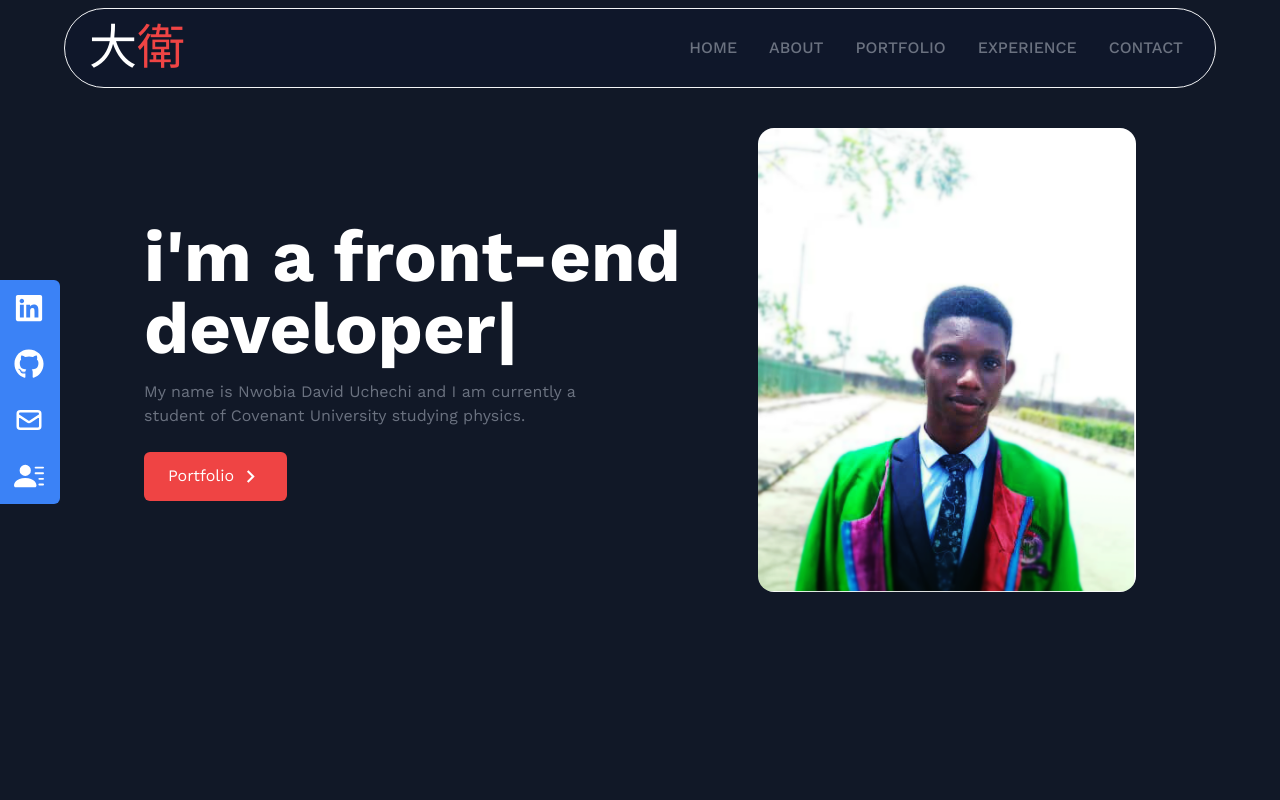
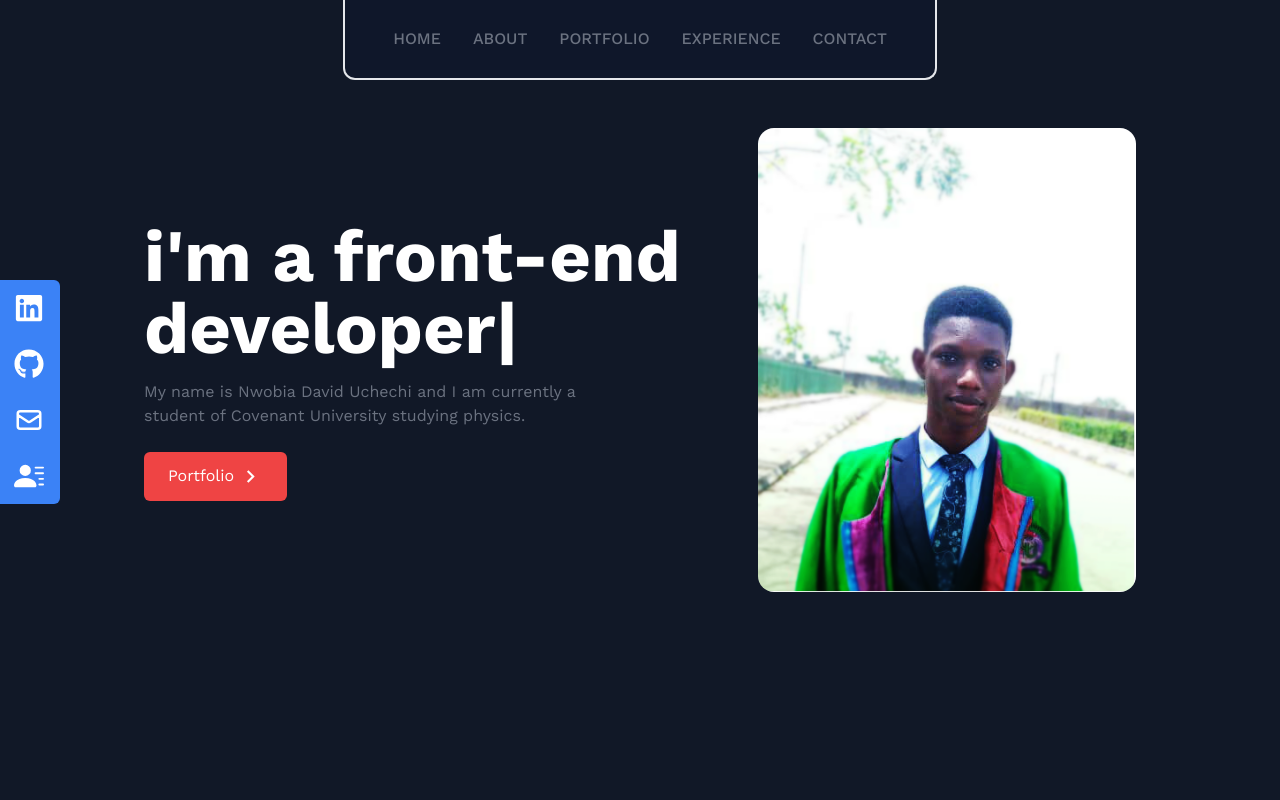
Before and after one commit to NwobiaDavid/portfolio, a React (Create React App) app: page / in a window 1280 px wide. Shown: the top 800 px of the page. Built offline with nearby package versions, Linux system fonts and the light colour scheme.

Commit message:
updated the navbar

```diff
--- a/src/components/Footer.jsx
+++ b/src/components/Footer.jsx
@@ -40,12 +40,9 @@ const Links =[
     {
         id:4,
         child:(
-
             <>  Resume  < BsFillPersonLinesFill  size={30}/>  </>
-
         ),
         href:resume,
-
         download:true,
 
     }
--- a/src/components/NavBar.jsx
+++ b/src/components/NavBar.jsx
@@ -32,12 +32,9 @@ const NavBar = () => {
 
     return (
 
-        <div className='flex justify-between fixed items-center h-16 md:h-20 md:w-[90vw] w-screen py-1 z-10 md:rounded-full md:m-2 md:border md:border-gray-100 text-white px-4  bg-slate-900'>
-           <div>
-            <h1 className=' text-4xl md:text-5xl font-signature ml-2'>大<span className='text-red-500'>衛</span></h1>
-           </div>
+        <div className='flex w-screen md:w-fit md:rounded-b-xl md:border-b-2 md:border-x-2 justify-end md:justify-center fixed items-center h-16 md:h-20 py-1 z-10 text-white px-4  bg-slate-900'>
 
-            <ul className='hidden md:flex'>
+            <ul className='hidden md:flex p-4  '>
 
                 {Links.map(({id, link})=>(
                     <li key={id} className='px-4 cursor-pointer uppercase font-medium text-gray-500
```
